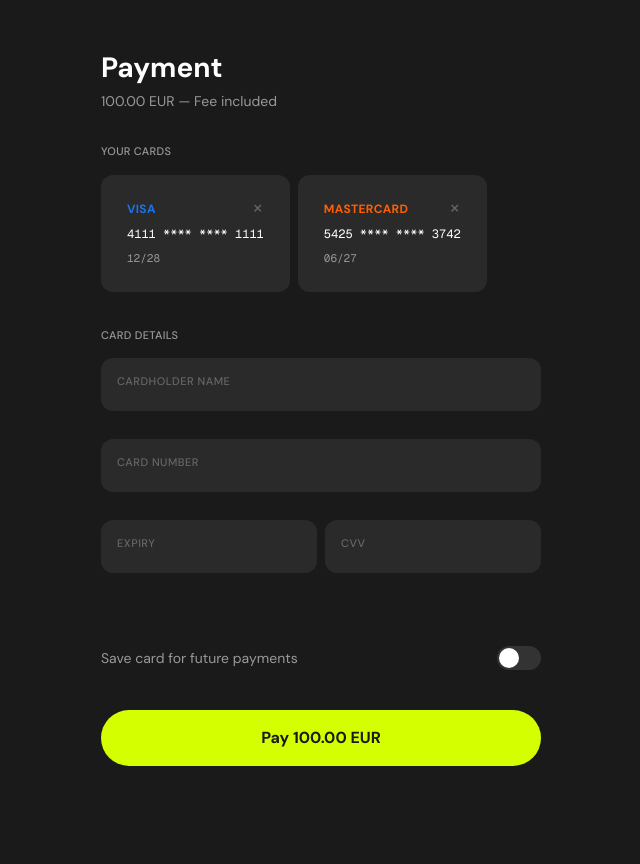
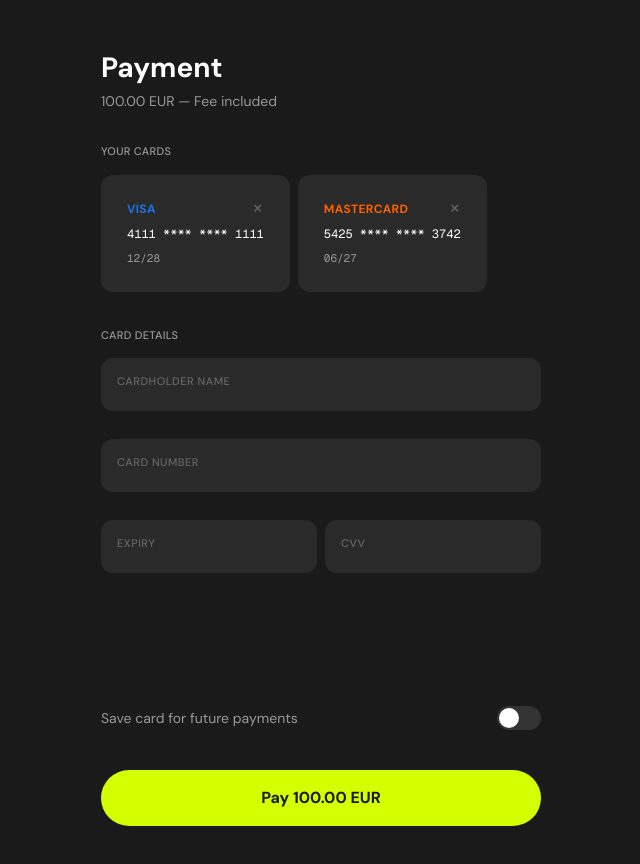
Before and after one commit to donovangriggs/payment-assessment, a React (Vite) app: page / in a window 1280 px wide. Shown: the top 864 px of the page, without its empty margins (319-959 px from the left). Before the commit the page ends 814 px from the top, so only its background shows below. Built offline with nearby package versions, Linux system fonts and the light colour scheme.

Commit message:
fix: remove iframe scrollbar by adding overflow-hidden
Iframe content was taller than the container, causing a visible
scrollbar. Set overflow-hidden and bumped min-height to 300px
to fit form content without clipping.

```diff
--- a/src/components/CardIframe.tsx
+++ b/src/components/CardIframe.tsx
@@ -179,7 +179,7 @@ export function CardIframe({
         ref={iframeRef}
         src="/card-iframe.html"
         title="Card payment form"
-        className={`w-full border-none bg-transparent min-h-[240px] block ${
+        className={`w-full border-none bg-transparent min-h-[300px] block overflow-hidden ${
           iframeState === 'loading' || iframeState === 'error'
             ? 'absolute w-px h-px overflow-hidden [clip:rect(0,0,0,0)]'
             : ''
```
